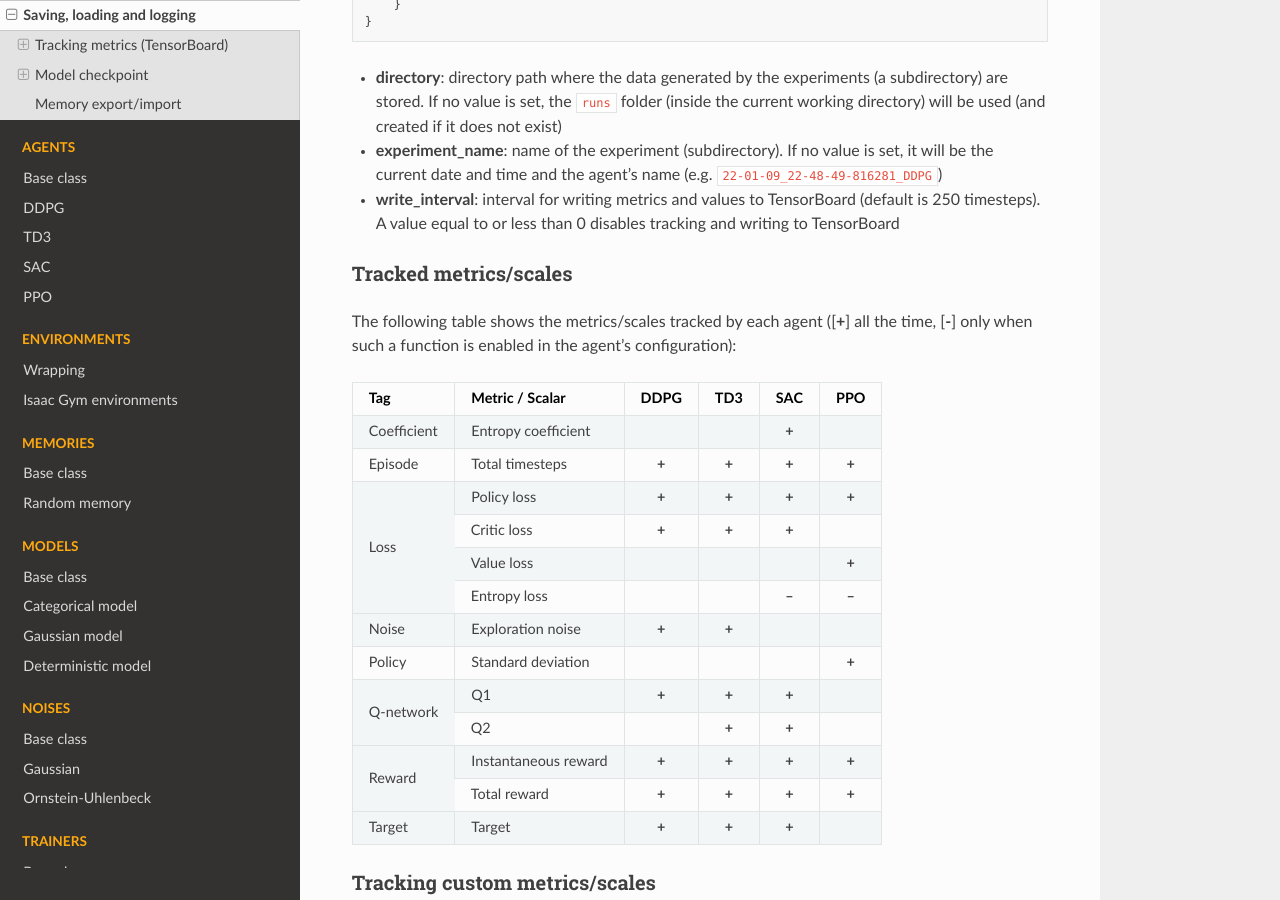
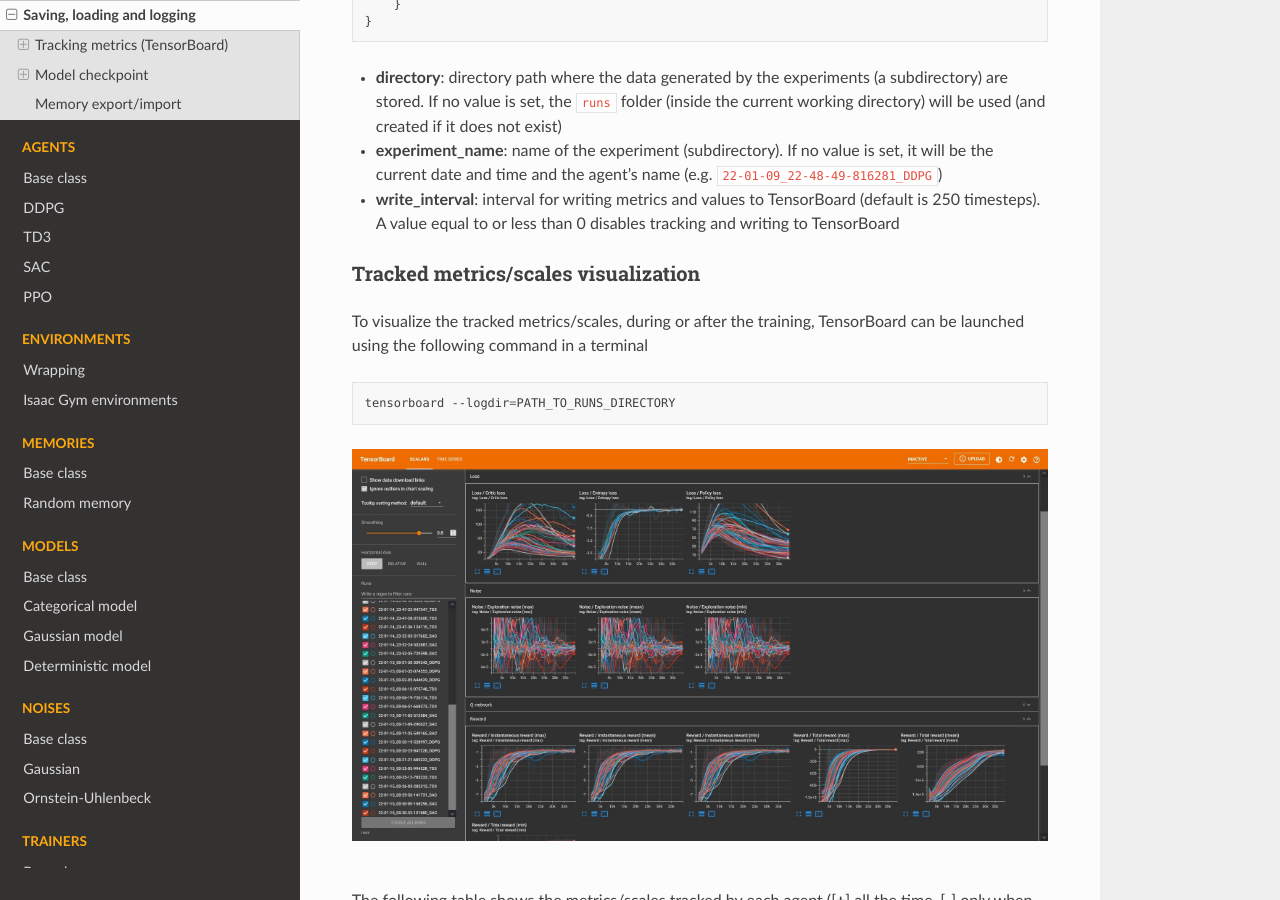
Before and after one commit to Toni-SM/skrl, a Sphinx documentation site: the page built from docs/source/intro/data.rst, in a window 1280 px wide and 900 px high, scrolled down 596 px. Built offline with Sphinx 7.4.7 and the Read the Docs theme 2.0.0, drawn with Linux system fonts in a browser that asks for light colours; pages that are not in the unit, such as notebooks, are missing from menus.

Commit message:
Add TensorBoard image to docs

```diff
--- a/docs/source/intro/data.rst
+++ b/docs/source/intro/data.rst
@@ -33,8 +33,20 @@
 
 * **write_interval**: interval for writing metrics and values to TensorBoard (default is 250 timesteps). A value equal to or less than 0 disables tracking and writing to TensorBoard
 
-Tracked metrics/scales
-^^^^^^^^^^^^^^^^^^^^^^
+Tracked metrics/scales visualization
+^^^^^^^^^^^^^^^^^^^^^^^^^^^^^^^^^^^^
+
+To visualize the tracked metrics/scales, during or after the training, TensorBoard can be launched using the following command in a terminal
+
+.. code-block:: bash
+
+    tensorboard --logdir=PATH_TO_RUNS_DIRECTORY
+
+.. image:: ../_static/imgs/data_tensorboard.jpg
+      :width: 100%
+      :align: center
+      :alt: TensorBoard panel
+|
 
 The following table shows the metrics/scales tracked by each agent ([**+**] all the time, [**-**] only when such a function is enabled in the agent's configuration):
 
```
Also changed, not shown: docs/source/_static/imgs/data_tensorboard.jpg (added).
